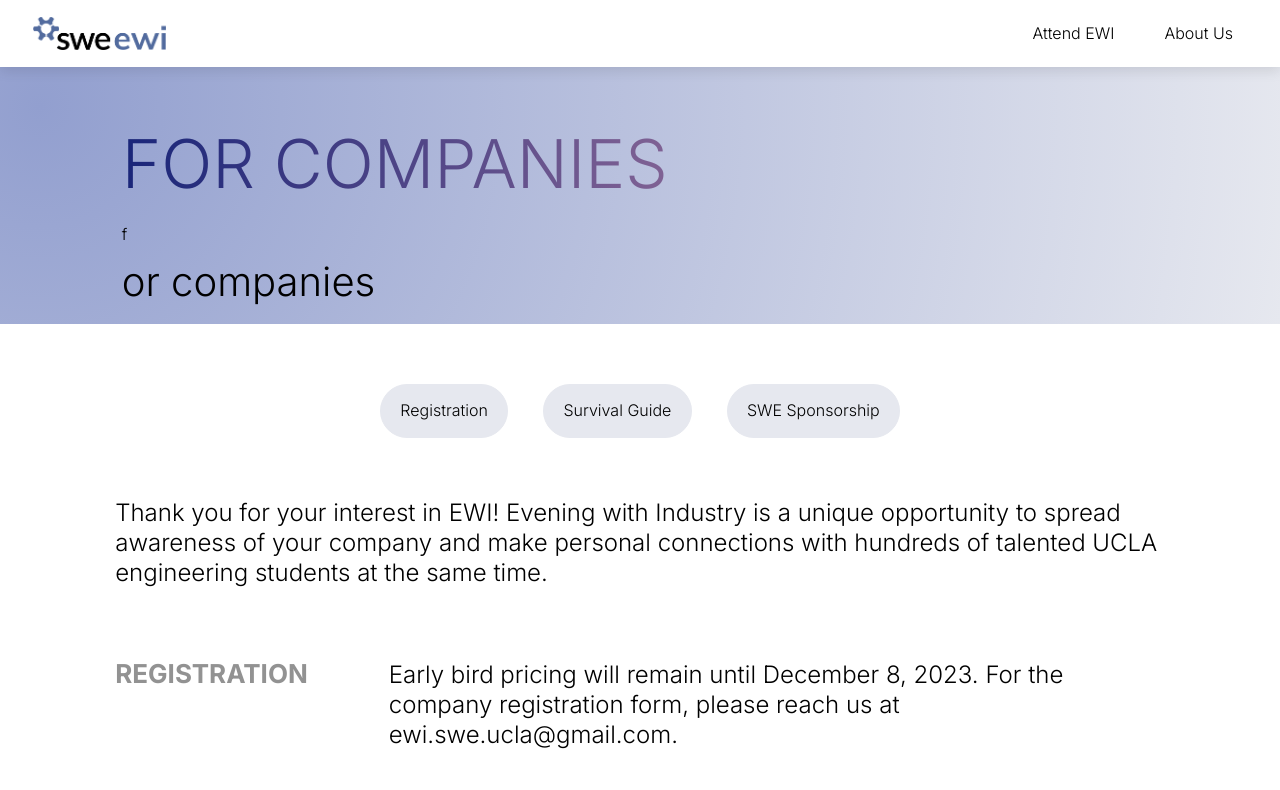
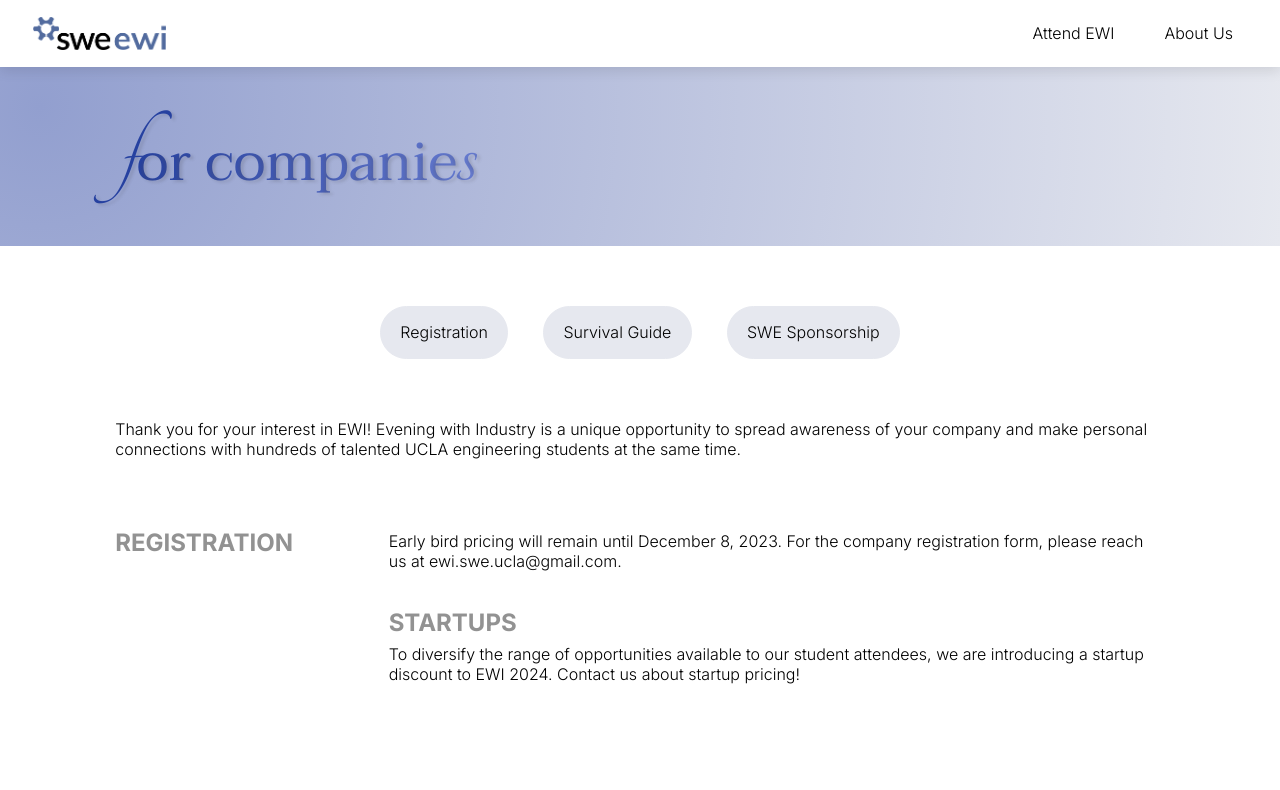
Before and after one commit to swe-ucla/ewi-website, a React (Create React App) app: page /company in a window 1280 px wide. Shown: the top 790 px of the page. Built offline with nearby package versions, Linux system fonts and the light colour scheme; a web font is replaced by a local one.

Commit message:
Updated all fonts and sizes for company header and info

```diff
--- a/src/components/companyHeader/CompanyHeader.jsx
+++ b/src/components/companyHeader/CompanyHeader.jsx
@@ -7,9 +7,6 @@ const CompanyHeader = () => {
     <div className="cheader">
       <div className="container cheader__container">
         <div className="cheaderText">
-        <h2>
-          <span className="f">f</span>or companie<span className="s">s</span><br/>
-        </h2>
         <span className="f">f</span>
           <h1>
             <span className="middle">or companie<span className="s">s</span></span>
--- a/src/components/companyHeader/companyHeader.css
+++ b/src/components/companyHeader/companyHeader.css
@@ -17,18 +17,44 @@
 }
 
 .cheaderText {
-  margin-top: 2rem;
-  margin-right: 10%;
+  max-width: 100%;
+  height:auto;
 }
 
-.cheaderText h2{
-  font-size: 4.2rem;
-  opacity: 0.9;
-  max-width: 100%;
-  background: -webkit-linear-gradient(left, #0c1870, #7A588C);
+.cheaderText h1 {
+  font-size: 3.5rem;
+  font-family: 'Taviraj', serif;
+  background: -webkit-linear-gradient(left, #2641a0, #667bd0); /* Matching colors */
   -webkit-background-clip: text;
   -webkit-text-fill-color: transparent;
+  line-height: 75%;
+  margin-bottom: 1rem;
+  font-weight: 500;
+  scroll-behavior: smooth;
+  text-shadow: 3px 2px 3px rgba(73, 73, 83, 0.2);
+  display: inline;
 }
+.cheaderText .f{
+  font-family: 'Tangerine', cursive;
+  font-size: 6rem; /* Slightly larger to match the aesthetics */
+  color: #2641a0;
+  text-shadow: 3px 2px 3px rgba(73, 73, 83, 0.2);
+  font-weight: 500;
+  display: inline;
+  height: auto;
+}
+
+.cheaderText .middle{
+  line-height: 1;
+}
+
+.cheaderText .middle .s {
+  font-family: 'Tangerine', cursive;
+  font-size: 1.9em; /* Slightly larger to match the aesthetics */
+  margin-bottom: -0.55rem;
+  height: auto;
+}
+
 
 /* ================ MEDIA QUERIES (MEDIUM DEVICES) ================= */
 
--- a/src/components/companyInfo/companyInfo.css
+++ b/src/components/companyInfo/companyInfo.css
@@ -7,7 +7,7 @@
     font-family: 'Inter', sans-serif;
     text-align: left;
     color: var(--color-primary);
-    font-size: 24px;
+    font-size: 16px;
 }
 
 .company__paragraph {
@@ -19,7 +19,7 @@
     font-family: 'Inter', sans-serif;
     justify-content: left;
     text-align: left;
-    font-size: 20px;
+    font-size: 16px;
 }
 
 .company__info {
@@ -43,13 +43,17 @@
     font-weight: 700;
     text-align: left;
     margin-bottom: 2%;
-    font-size: 26px;
+    font-size: 24px;
 }
 
 .company__content h3 {
+    font-family: 'Inter', sans-serif;
+    font-weight: 700;
     margin-top: 2rem;
+    text-transform: uppercase;
     text-align: left;
     font-size: 24px;
+    color: #929292;
 }
 
 .company__content img {
@@ -75,7 +79,7 @@
     justify-content: left;
     text-align: left;
     padding-bottom: 1rem;
-    font-size: 20px;
+    font-size: 16px;
 }
 
 .pdf_container {
```
